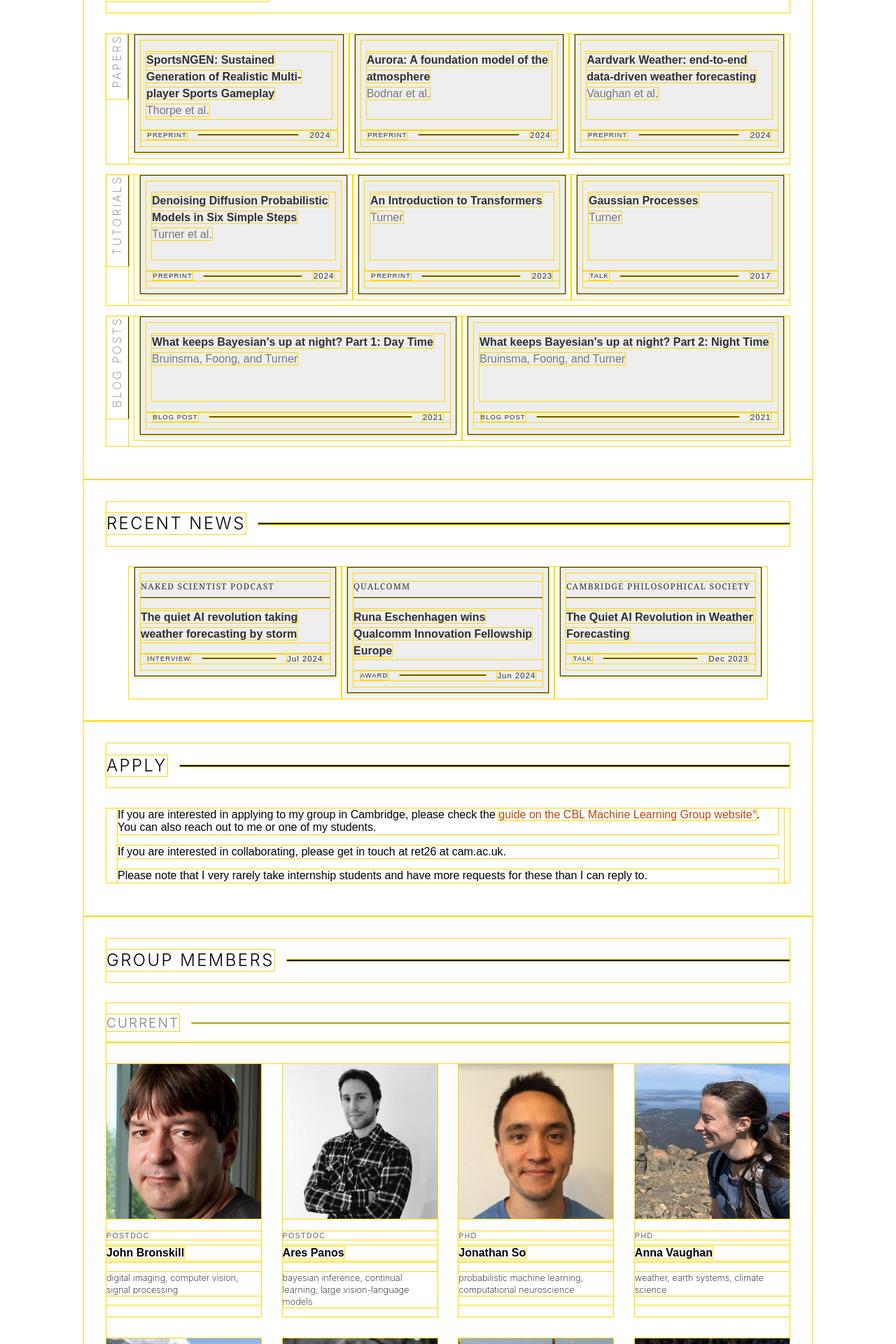
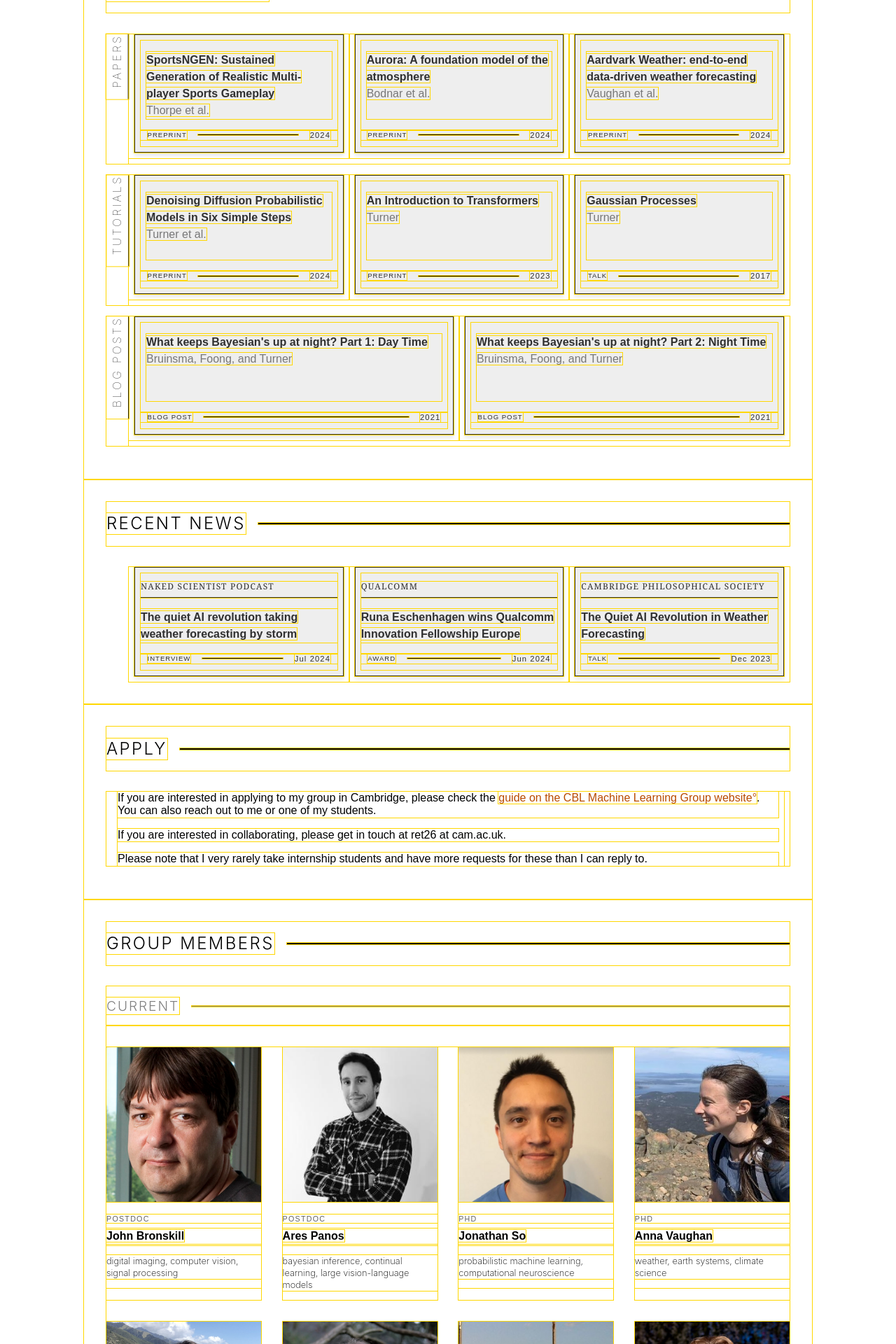
Before and after one commit to rich-turner-group/rich-turner-group.github.io, a Jekyll site: the page built from index.md, in a window 1280 px wide. Shown: the part 1172-3092 px from the top of the page at 70% size. Built offline with Jekyll 4.4.1, drawn with Linux system fonts in a browser that asks for light colours.

Commit message:
Set margins for boxes to be consistent everywhere

```diff
--- a/_layouts/home.html
+++ b/_layouts/home.html
@@ -73,7 +73,7 @@
         <div class="news-wrapper-left">
             <h3 class="news-wrapper-left-title sans-serif fw1">Tutorials</h3>
             <!-- <div class="bl bw3 bc-gray bg-yellow" style="width:100%; height: 100%; position: absolute;"></div> -->
-            <div class="flex flex-wrap cf pl2 pb2">
+            <div class="flex flex-wrap cf pl0 pb2">
                 {% assign tutorials = site.tutorials %}
                 {% assign number_of_items = tutorials.size %}
                 {% include list.html collection="tutorials" sort_by="year" sort_order="reverse" items_in_row=number_of_items %}
@@ -82,7 +82,7 @@
 
         <div class="news-wrapper-left">
             <h3 class="news-wrapper-left-title sans-serif fw1">Blog posts</h3>
-            <div class="flex flex-wrap cf w-100 pl2 pb2">
+            <div class="flex flex-wrap cf w-100 pl0 pb2">
                 {% assign blogs = site.blogs %}
                 {% assign number_of_items = blogs.size %}
                 {% include list.html collection="blogs" sort_by="year" items_in_row=number_of_items %}
@@ -96,7 +96,7 @@
             <h1>Recent news</h1>
             <div class="divider"></div>
         </div>
-        <div class="mh4">
+        <div class="ma0" style="margin-left: 2em;">
             <div class="flex flex-wrap cf w-100-l w-100-m w-100-s">
                 {% assign news = site.news %}
                 {% assign number_of_items = news.size %}
```
